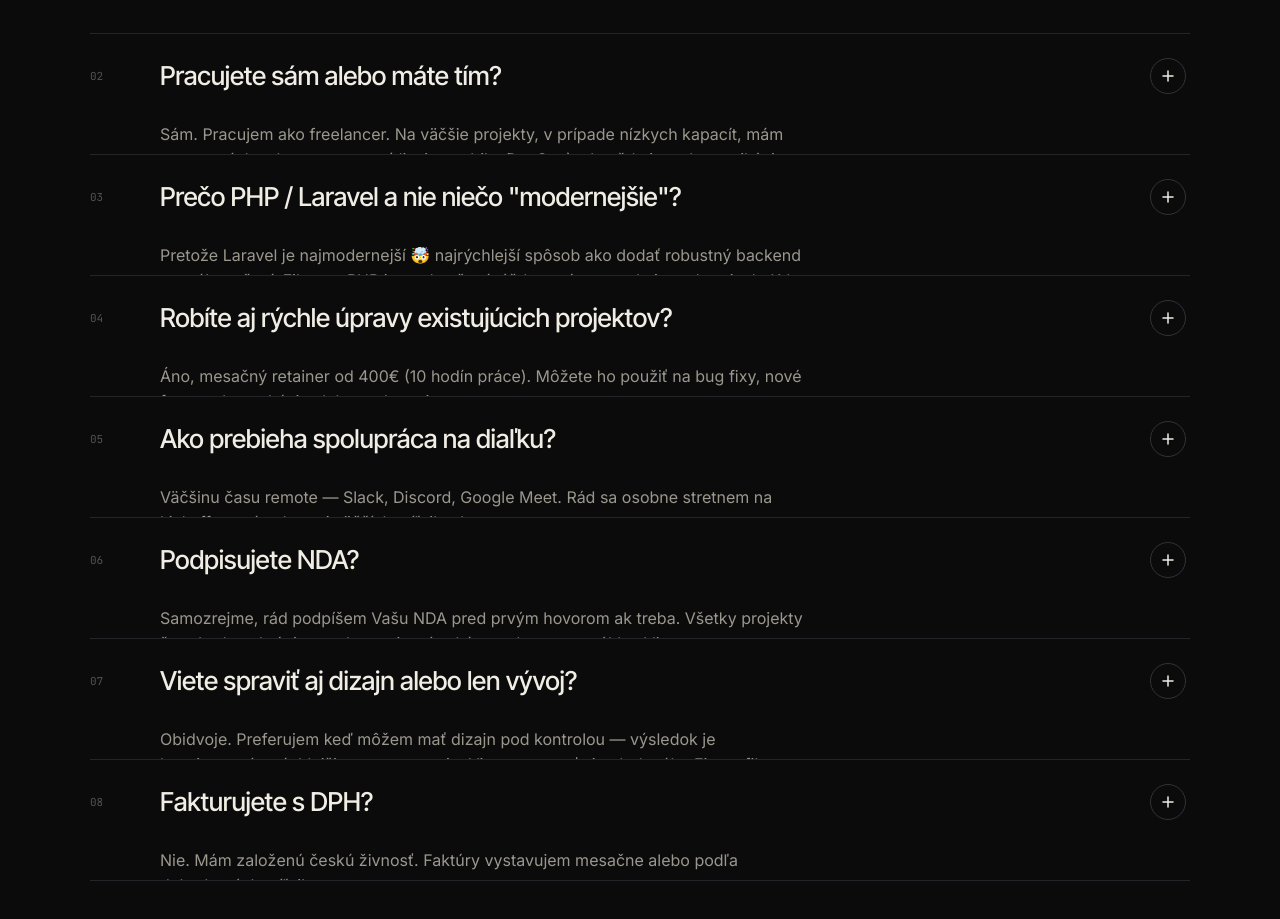
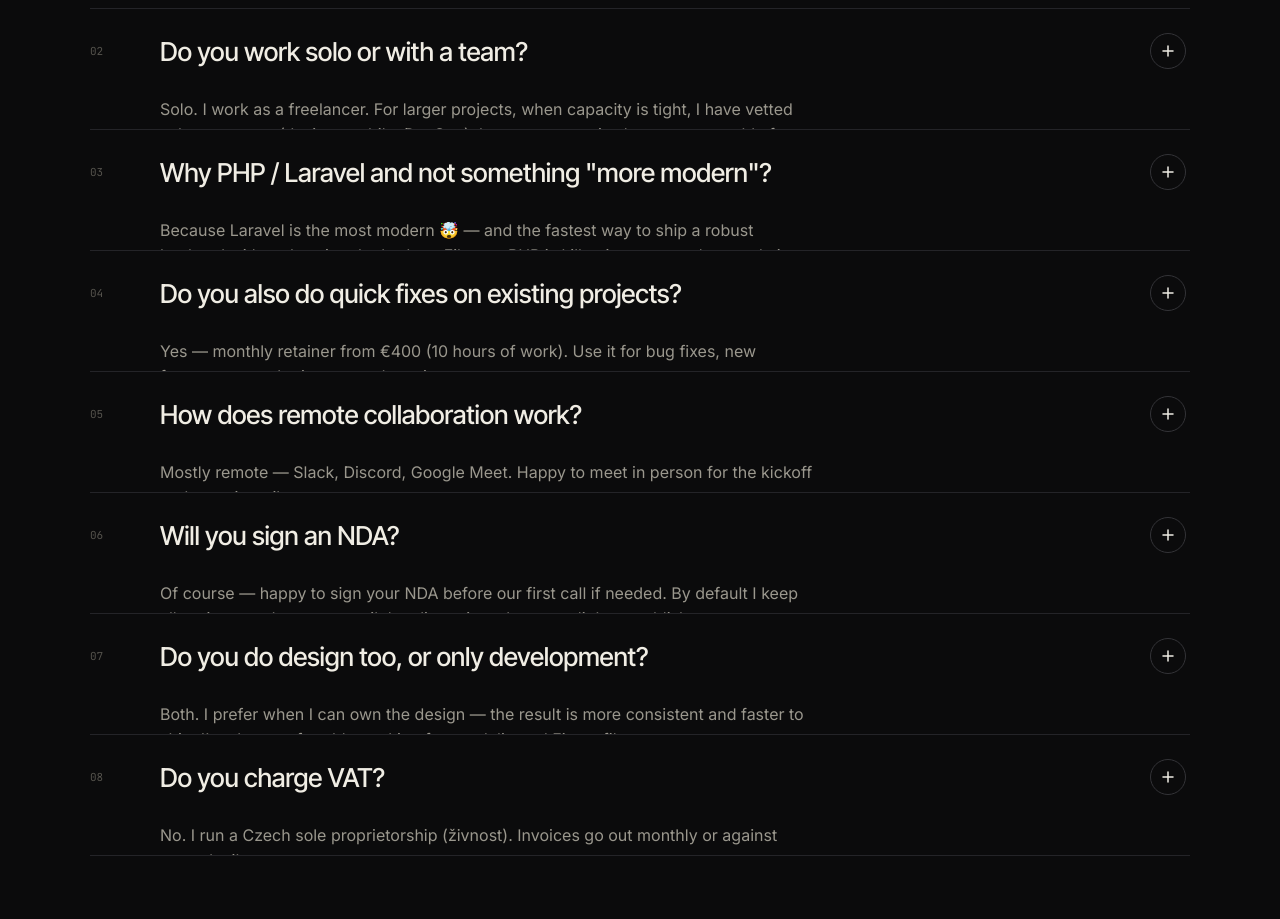
Before and after one commit to michal-cecko/cecko-web, a Next.js app: page /en in a window 1280 px wide. Shown: the part 7622-8541 px from the top of the page. Built offline with nearby package versions, Linux system fonts and the light colour scheme.

Commit message:
Add generated `tsconfig.tsbuildinfo` file

```diff
--- a/app/components/SmoothScroll.tsx
+++ b/app/components/SmoothScroll.tsx
@@ -7,17 +7,14 @@ export default function SmoothScroll() {
   useEffect(() => {
     if (typeof window === 'undefined') return;
     if (window.matchMedia('(prefers-reduced-motion: reduce)').matches) return;
+    // Skip Lenis on touch / coarse-pointer devices — native scroll feels
+    // better on phones and avoids jank on lower-powered hardware.
+    if (window.matchMedia('(hover: none), (pointer: coarse)').matches) return;
 
     const lenis = new Lenis({
-      // Lerp = how much of the gap to close every frame.
-      // Lower = smoother but slower to settle.
       lerp: 0.1,
-      // Easing curve used for programmatic .scrollTo() (anchor jumps,
-      // hashchange) — fast start, slow finish.
       easing: (t: number) => 1 - Math.pow(1 - t, 4),
       smoothWheel: true,
-      // Smooth touch + scrollbar drag too (mirrors wheel behaviour
-      // across all input methods).
       syncTouch: true,
       wheelMultiplier: 1,
       touchMultiplier: 2,
--- a/app/components/sections/FAQSection.tsx
+++ b/app/components/sections/FAQSection.tsx
@@ -1,12 +1,12 @@
 'use client';
 
 import { useState } from 'react';
-import { FAQS } from '../../data';
 import Reveal from '../Reveal';
 import type { Dict } from '../../i18n/dictionaries';
 
 export default function FAQSection({ t }: { t: Dict }) {
   const [open, setOpen] = useState(0);
+  const items = t.faq.items;
 
   return (
     <section className="section" id="faq" data-screen-label="07 FAQ">
@@ -22,7 +22,7 @@ export default function FAQSection({ t }: { t: Dict }) {
         </div>
       </Reveal>
       <div className="faq-list">
-        {FAQS.map((f, i) => (
+        {items.map((f, i) => (
           <Reveal key={i} delay={i * 40} offset={12}>
             <div className={`faq-item ${open === i ? 'open' : ''}`}>
               <button className="faq-q" onClick={() => setOpen(open === i ? -1 : i)}>
--- a/app/data.ts
+++ b/app/data.ts
@@ -201,16 +201,3 @@ export const TESTIMONIALS: Testimonial[] = [
   { quote: 'Po dvoch neúspešných pokusoch s inými dodávateľmi nám Michal dorobil SaaS platformu za 10 týždňov. Stále s ním spolupracujeme.', name: 'Ivana Horváthová', role: 'Founder, TrainPro', init: 'IH' },
   { quote: 'Najlepšia investícia tohto roka. Mobilná appka sa vyvíjala rýchlo, všetko transparentne, žiadne prekvapenia v cene.', name: 'Martin Blaho', role: 'COO, DeliveryNow', init: 'MB' },
 ];
-
-export type FAQ = { q: string; a: string };
-
-export const FAQS: FAQ[] = [
-  { q: 'Koľko stojí spustenie projektu?', a: 'Záleží od rozsahu. Jednoduchý statický web s kontaktným formulárom viem spraviť od 800 €. Menší jednoduchý e-shop od 2 000 €. Robustnejšie webové a mobilné aplikácie sa vždy naceňujú samostatne — ceny sa menia podľa špecifikácie a pevná cena sa dá stanoviť až po detailnom zadaní. Po úvodnom calle dostanete odhad a harmonogram.' },
-  { q: 'Pracujete sám alebo máte tím?', a: 'Sám. Pracujem ako freelancer. Na väčšie projekty, v prípade nízkych kapacít, mám preverených subcontractorov (dizajn, mobile, DevOps), ale vždy je za komunikáciu a kvalitu zodpovedný jeden človek — ja.' },
-  { q: 'Prečo PHP / Laravel a nie niečo "modernejšie"?', a: 'Pretože Laravel je najmodernejší 🤯 najrýchlejší spôsob ako dodať robustný backend za málo peňazí. FilamentPHP je pecka, šetrí týždne práce na admin rozhraniach. Kde treba, použijem Node alebo Go — ale 80% biznis projektov sa hodí najlepšie na Laravel.' },
-  { q: 'Robíte aj rýchle úpravy existujúcich projektov?', a: 'Áno, mesačný retainer od 400€ (10 hodín práce). Môžete ho použiť na bug fixy, nové featury, konzultácie alebo code review.' },
-  { q: 'Ako prebieha spolupráca na diaľku?', a: 'Väčšinu času remote — Slack, Discord, Google Meet. Rád sa osobne stretnem na kickoffe a prípadne pri väčších míľnikoch.' },
-  { q: 'Podpisujete NDA?', a: 'Samozrejme, rád podpíšem Vašu NDA pred prvým hovorom ak treba. Všetky projekty štandardne chránim pred zverejnením, kým nedostanem súhlas klienta.' },
-  { q: 'Viete spraviť aj dizajn alebo len vývoj?', a: 'Obidvoje. Preferujem keď môžem mať dizajn pod kontrolou — výsledok je konzistentný a rýchlejšie sa programuje. Viem pracovať aj z dodaného Figma filu.' },
-  { q: 'Fakturujete s DPH?', a: 'Nie. Mám založenú českú živnosť. Faktúry vystavujem mesačne alebo podľa dohodnutých míľnikov.' },
-];
--- a/app/i18n/dict/cs.ts
+++ b/app/i18n/dict/cs.ts
@@ -99,6 +99,16 @@ const dict: Dict = {
     metaDesc: 'Nejčastější otázky, které dostávám před začátkem spolupráce.',
     title: 'Co byste se ještě chtěli',
     titleEm: 'zeptat?',
+    items: [
+      { q: 'Kolik stojí spuštění projektu?', a: 'Záleží na rozsahu. Jednoduchý statický web s kontaktním formulářem zvládnu od 800 €. Menší jednoduchý e-shop od 2 000 €. Robustnější webové a mobilní aplikace se vždy oceňují individuálně — ceny se mění podle specifikace a pevná cena se dá stanovit až po detailním zadání. Po úvodním callu dostanete odhad a harmonogram.' },
+      { q: 'Pracujete sám nebo máte tým?', a: 'Sám. Pracuji jako freelancer. Na větší projekty, při nízkých kapacitách, mám prověřené subdodavatele (design, mobile, DevOps), ale za komunikaci a kvalitu vždy odpovídá jeden člověk — já.' },
+      { q: 'Proč PHP / Laravel a ne něco "modernějšího"?', a: 'Protože Laravel je nejmodernější 🤯 — a nejrychlejší způsob, jak dodat robustní backend za málo peněz. FilamentPHP je paráda, šetří týdny práce na admin rozhraních. Kde to dává smysl, sáhnu po Node nebo Go — ale 80 % byznys projektů se nejlépe hodí právě na Laravel.' },
+      { q: 'Děláte i rychlé úpravy stávajících projektů?', a: 'Ano, měsíční retainer od 400 € (10 hodin práce). Můžete ho použít na bug fixy, nové featury, konzultace nebo code review.' },
+      { q: 'Jak probíhá spolupráce na dálku?', a: 'Většinu času remote — Slack, Discord, Google Meet. Rád se osobně potkám na kickoffu a případně u větších milníků.' },
+      { q: 'Podepisujete NDA?', a: 'Samozřejmě — rád podepíšu vaši NDA před prvním hovorem, pokud je třeba. Všechny projekty standardně chráním před zveřejněním, dokud nedostanu souhlas klienta.' },
+      { q: 'Umíte i design, nebo jen vývoj?', a: 'Obojí. Preferuji, když můžu mít design pod kontrolou — výsledek je konzistentnější a rychleji se programuje. Umím pracovat i z dodaného Figma souboru.' },
+      { q: 'Fakturujete s DPH?', a: 'Ne. Mám založenou českou živnost. Faktury vystavuji měsíčně nebo podle dohodnutých milníků.' },
+    ],
   },
   contact: {
     sectionLabel: '08 — Začneme',
--- a/app/i18n/dict/en.ts
+++ b/app/i18n/dict/en.ts
@@ -97,6 +97,16 @@ const dict = {
     metaDesc: 'The questions I get most often before we start working together.',
     title: 'Anything else',
     titleEm: 'on your mind?',
+    items: [
+      { q: 'How much does it cost to start a project?', a: "Depends on scope. A simple static site with a contact form starts from €800. A small e-shop from €2,000. Web and mobile apps are always quoted individually — pricing depends on the spec, and a fixed price can only be set after a detailed brief. After our intro call you'll get an estimate and a timeline." },
+      { q: 'Do you work solo or with a team?', a: "Solo. I work as a freelancer. For larger projects, when capacity is tight, I have vetted subcontractors (design, mobile, DevOps), but one person is always accountable for communication and quality — me." },
+      { q: 'Why PHP / Laravel and not something "more modern"?', a: "Because Laravel is the most modern 🤯 — and the fastest way to ship a robust backend without burning the budget. FilamentPHP is killer, it saves weeks on admin UIs. When it makes sense I'll reach for Node or Go — but 80% of business projects are best served by Laravel." },
+      { q: 'Do you also do quick fixes on existing projects?', a: "Yes — monthly retainer from €400 (10 hours of work). Use it for bug fixes, new features, consultations or code reviews." },
+      { q: 'How does remote collaboration work?', a: "Mostly remote — Slack, Discord, Google Meet. Happy to meet in person for the kickoff and at major milestones." },
+      { q: 'Will you sign an NDA?', a: "Of course — happy to sign your NDA before our first call if needed. By default I keep all projects under wraps until the client gives the green light to publish." },
+      { q: 'Do you do design too, or only development?', a: "Both. I prefer when I can own the design — the result is more consistent and faster to ship. I'm also comfortable working from a delivered Figma file." },
+      { q: 'Do you charge VAT?', a: "No. I run a Czech sole proprietorship (živnost). Invoices go out monthly or against agreed milestones." },
+    ],
   },
   contact: {
     sectionLabel: "08 — Let's start",
--- a/app/i18n/dict/sk.ts
+++ b/app/i18n/dict/sk.ts
@@ -99,6 +99,16 @@ const dict: Dict = {
     metaDesc: 'Najčastejšie otázky, ktoré dostávam pred začatím spolupráce.',
     title: 'Čo by ste sa ešte chceli',
     titleEm: 'spýtať?',
+    items: [
+      { q: 'Koľko stojí spustenie projektu?', a: 'Záleží od rozsahu. Jednoduchý statický web s kontaktným formulárom viem spraviť od 800 €. Menší jednoduchý e-shop od 2 000 €. Robustnejšie webové a mobilné aplikácie sa vždy naceňujú samostatne — ceny sa menia podľa špecifikácie a pevná cena sa dá stanoviť až po detailnom zadaní. Po úvodnom calle dostanete odhad a harmonogram.' },
+      { q: 'Pracujete sám alebo máte tím?', a: 'Sám. Pracujem ako freelancer. Na väčšie projekty, v prípade nízkych kapacít, mám preverených subcontractorov (dizajn, mobile, DevOps), ale vždy je za komunikáciu a kvalitu zodpovedný jeden človek — ja.' },
+      { q: 'Prečo PHP / Laravel a nie niečo "modernejšie"?', a: 'Pretože Laravel je najmodernejší 🤯 najrýchlejší spôsob ako dodať robustný backend za málo peňazí. FilamentPHP je pecka, šetrí týždne práce na admin rozhraniach. Kde treba, použijem Node alebo Go — ale 80% biznis projektov sa hodí najlepšie na Laravel.' },
+      { q: 'Robíte aj rýchle úpravy existujúcich projektov?', a: 'Áno, mesačný retainer od 400€ (10 hodín práce). Môžete ho použiť na bug fixy, nové featury, konzultácie alebo code review.' },
+      { q: 'Ako prebieha spolupráca na diaľku?', a: 'Väčšinu času remote — Slack, Discord, Google Meet. Rád sa osobne stretnem na kickoffe a prípadne pri väčších míľnikoch.' },
+      { q: 'Podpisujete NDA?', a: 'Samozrejme, rád podpíšem Vašu NDA pred prvým hovorom ak treba. Všetky projekty štandardne chránim pred zverejnením, kým nedostanem súhlas klienta.' },
+      { q: 'Viete spraviť aj dizajn alebo len vývoj?', a: 'Obidvoje. Preferujem keď môžem mať dizajn pod kontrolou — výsledok je konzistentný a rýchlejšie sa programuje. Viem pracovať aj z dodaného Figma filu.' },
+      { q: 'Fakturujete s DPH?', a: 'Nie. Mám založenú českú živnosť. Faktúry vystavujem mesačne alebo podľa dohodnutých míľnikov.' },
+    ],
   },
   contact: {
     sectionLabel: '08 — Začnime',
```
Also changed, not shown: 1 other file (tests, documents, lock files or other folders).
